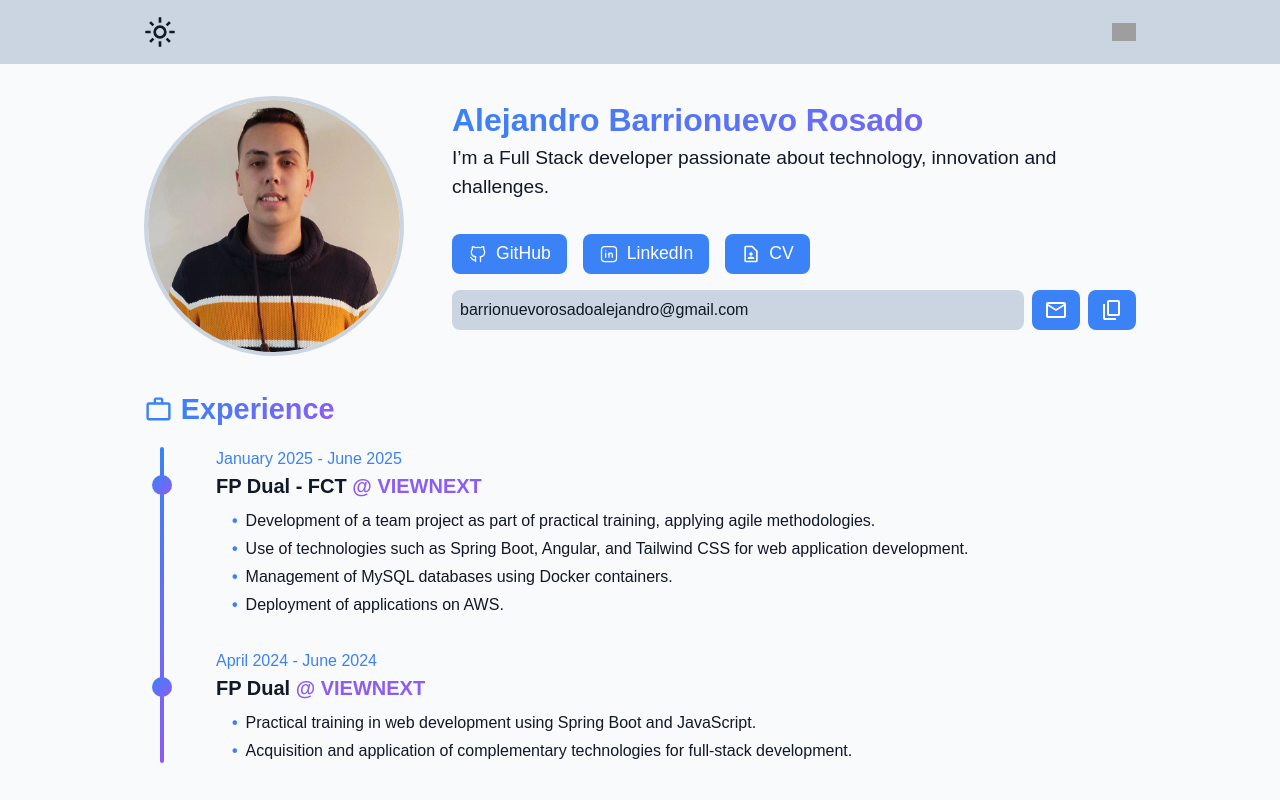
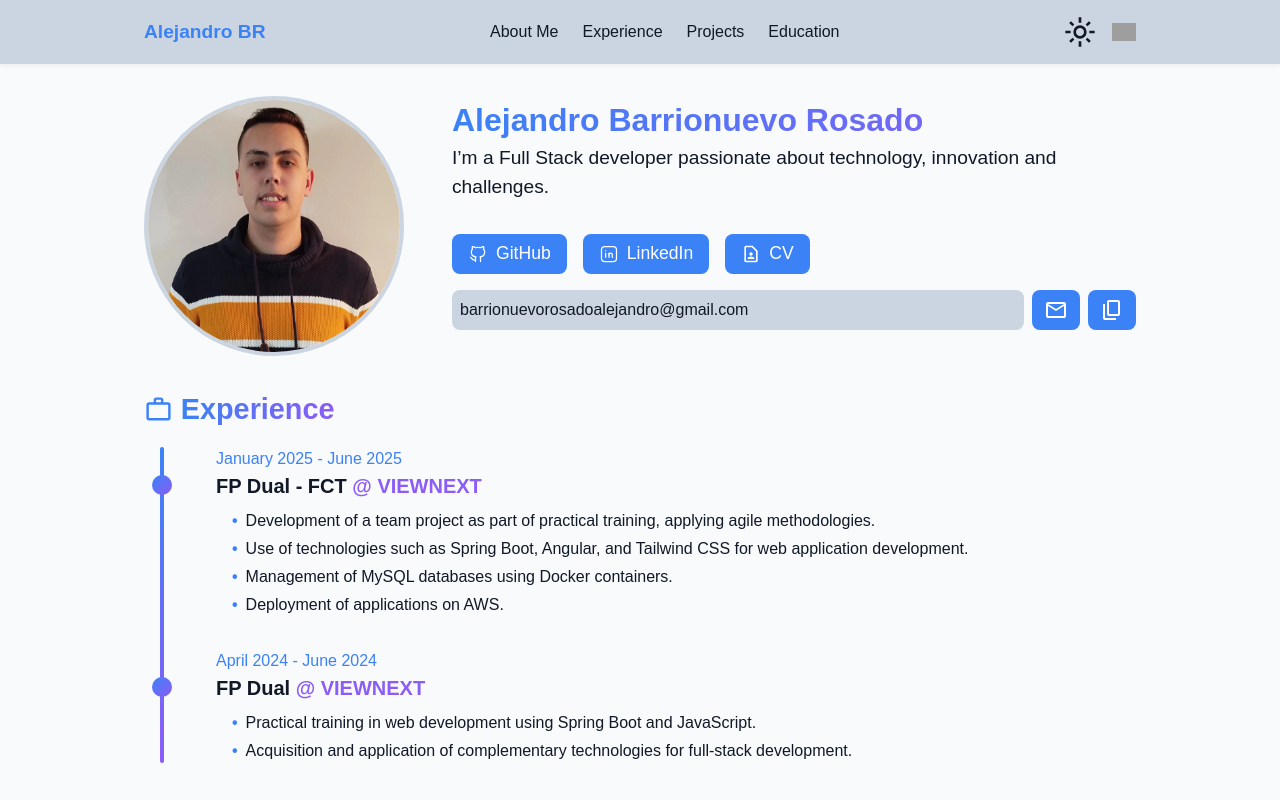
Before and after one commit to Alejandro-BR/Portfolio, a React (Vite) app in the folder portfolio/: page / in a window 1280 px wide. Shown: the top 800 px of the page. Built offline with nearby package versions, Linux system fonts and the light colour scheme; grey boxes are pictures that could not be loaded; a web font is replaced by a local one.

Commit message:
Improved header

```diff
--- a/portfolio/src/components/layouts/AboutMe.tsx
+++ b/portfolio/src/components/layouts/AboutMe.tsx
@@ -6,7 +6,7 @@ const AboutMe = () => {
   const { t } = useTranslation();
 
   return (
-    <div className={styles.aboutMe}>
+    <section id="about" className={styles.aboutMe}>
       <div className={styles.containerPC}>
         <div className={styles.profileImage}>
           <img src="/img/myPhoto.webp" alt="Alejandro BR" />
@@ -58,7 +58,7 @@ const AboutMe = () => {
           </div>
         </div>
       </div>
-    </div>
+    </section>
   );
 };
 
--- a/portfolio/src/components/layouts/Education.tsx
+++ b/portfolio/src/components/layouts/Education.tsx
@@ -32,7 +32,7 @@ function Education() {
   ];
 
   return (
-    <section className="">
+    <section id="education">
       <div className="flex items-center gap-2 mb-4">
         <img
           src="/svg/school.svg"
--- a/portfolio/src/components/layouts/Experience.tsx
+++ b/portfolio/src/components/layouts/Experience.tsx
@@ -12,7 +12,7 @@ function Experience() {
   }) as ExperienceItem[];
 
   return (
-    <section>
+    <section id="experience">
       <div className="flex items-center gap-2 mb-4">
         <img
           src={"/svg/work.svg"}
--- a/portfolio/src/components/layouts/Header.module.css
+++ b/portfolio/src/components/layouts/Header.module.css
@@ -1,19 +1,102 @@
-/* Header.module.css */
-
 .header {
   position: fixed;
   top: 0;
   width: 100%;
   background-color: var(--color-surface);
   z-index: 50;
+  box-shadow: 0 2px 4px rgba(0, 0, 0, 0.05);
 }
 
 .container {
   max-width: 64rem;
   margin: 0 auto;
-  width: 100%;
   padding: 1rem;
   display: flex;
   justify-content: space-between;
   align-items: center;
 }
+
+.logo {
+  font-weight: bold;
+  font-size: 1.2rem;
+  color: var(--color-primary);
+}
+
+.nav {
+  display: flex;
+  gap: 1.5rem;
+}
+
+.nav a {
+  color: var(--color-text);
+  text-decoration: none;
+  font-weight: 500;
+  transition: color 0.2s;
+}
+
+.nav a:hover {
+  color: var(--color-primary);
+}
+
+.controls {
+  display: flex;
+  align-items: center;
+  gap: 1rem;
+}
+
+.menuToggle {
+  display: none;
+  background: none;
+  border: none;
+  cursor: pointer;
+  padding: 0;
+}
+
+.burger {
+  width: 24px;
+  height: 18px;
+  display: flex;
+  flex-direction: column;
+  justify-content: space-between;
+}
+
+.burger span {
+  display: block;
+  height: 3px;
+  width: 100%;
+  background: var(--color-text);
+  transition: transform 0.3s, opacity 0.3s;
+  border-radius: 3px;
+}
+
+.burger.open span:nth-child(1) {
+  transform: translateY(7.5px) rotate(45deg);
+}
+.burger.open span:nth-child(2) {
+  opacity: 0;
+}
+.burger.open span:nth-child(3) {
+  transform: translateY(-7.5px) rotate(-45deg);
+}
+
+@media (max-width: 768px) {
+  .nav {
+    position: absolute;
+    top: 100%;
+    right: 0;
+    flex-direction: column;
+    align-items: flex-start;
+    background-color: var(--color-surface);
+    padding: 1rem;
+    display: none;
+    box-shadow: 0 4px 10px rgba(0, 0, 0, 0.1);
+  }
+
+  .nav.open {
+    display: flex;
+  }
+
+  .menuToggle {
+    display: block;
+  }
+}
--- a/portfolio/src/components/layouts/Header.tsx
+++ b/portfolio/src/components/layouts/Header.tsx
@@ -1,14 +1,16 @@
-import { useEffect } from "react";
+import { useEffect, useState } from "react";
 import DarkModeToggle from "../ui/DarkModeToggle";
 import styles from "./Header.module.css";
 import LanguageSwitcher from "../ui/LanguageSwitcher";
+import { useTranslation } from "react-i18next";
 
 function Header() {
+  const { t } = useTranslation();
+  const [menuOpen, setMenuOpen] = useState(false);
 
   useEffect(() => {
     const savedTheme = localStorage.getItem("theme");
     const html = document.documentElement;
-
     if (
       savedTheme === "dark" ||
       (!savedTheme && window.matchMedia("(prefers-color-scheme: dark)").matches)
@@ -22,8 +24,30 @@ function Header() {
   return (
     <header className={styles.header}>
       <div className={styles.container}>
-        <DarkModeToggle />
-        <LanguageSwitcher />
+        <div className={styles.logo}>Alejandro BR</div>
+
+        <nav className={`${styles.nav} ${menuOpen ? styles.open : ""}`}>
+          <a href="#about" onClick={() => setMenuOpen(false)}>{t("aboutMeTitle")}</a>
+          <a href="#experience" onClick={() => setMenuOpen(false)}>{t("experience")}</a>
+          <a href="#projects" onClick={() => setMenuOpen(false)}>{t("projects")}</a>
+          <a href="#education" onClick={() => setMenuOpen(false)}>{t("education")}</a>
+        </nav>
+
+        <div className={styles.controls}>
+          <DarkModeToggle />
+          <LanguageSwitcher />
+          <button
+            className={styles.menuToggle}
+            onClick={() => setMenuOpen((prev) => !prev)}
+            aria-label="Toggle menu"
+          >
+            <div className={`${styles.burger} ${menuOpen ? styles.open : ""}`}>
+              <span></span>
+              <span></span>
+              <span></span>
+            </div>
+          </button>
+        </div>
       </div>
     </header>
   );
--- a/portfolio/src/components/layouts/Projects.tsx
+++ b/portfolio/src/components/layouts/Projects.tsx
@@ -90,7 +90,7 @@ const Projects = () => {
   ];
 
   return (
-    <section>
+    <section id="projects">
       <div className="flex items-center gap-2 mb-4">
         <img
           src="/svg/folder_code.svg"
--- a/portfolio/src/i18n/locales/en/translation.json
+++ b/portfolio/src/i18n/locales/en/translation.json
@@ -44,5 +44,6 @@
   "certifications": "Certifications",
   "technicalSuperiorWebDev": "Higher Technician in Web Application Development",
   "technicalTelecomInstallations": "Telecommunications Installation Technician",
-  "february": "February"
+  "february": "February",
+  "aboutMeTitle": "About Me"
 }
--- a/portfolio/src/i18n/locales/es/translation.json
+++ b/portfolio/src/i18n/locales/es/translation.json
@@ -44,5 +44,6 @@
   "certifications": "Certificaciones",
   "technicalSuperiorWebDev": "Técnico superior en Desarrollo de aplicaciones web",
   "technicalTelecomInstallations": "Técnico en Instalaciones de Telecomunicaciones",
-  "february": "Febrero"
+  "february": "Febrero",
+  "aboutMeTitle": "Sobre mí"
 }
--- a/portfolio/src/styles/index.css
+++ b/portfolio/src/styles/index.css
@@ -38,6 +38,15 @@ body {
   color: var(--color-text);
 }
 
+html {
+  scroll-behavior: smooth;
+}
+
+section {
+  scroll-margin-top: 95px;
+}
+
+
 @layer base {
   body {
     @apply font-reddit;
```
